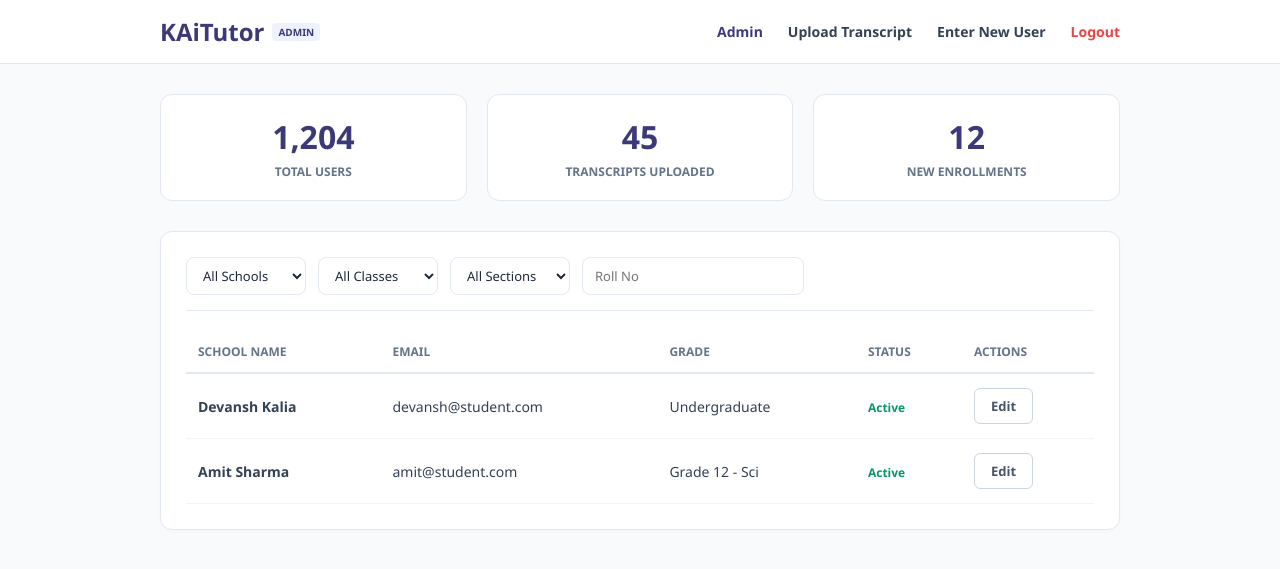
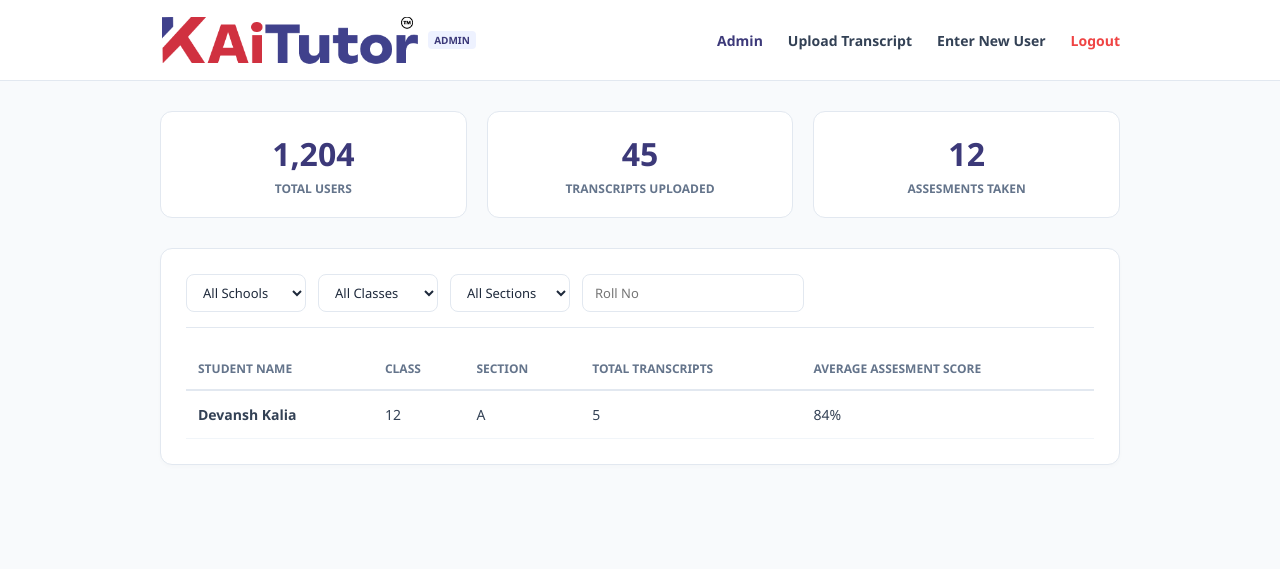
Before and after one commit to Kunal29-techie/K-AITutor, a Flask app: template templates/admin2.html in a window 1280 px wide. Shown: the top 569 px of the page. Run offline with Flask 3, Linux system fonts and the light colour scheme; the template is opened without the code that fills it, so the values that code supplies are empty.

Commit message:
fixed the whole frontend for admin

```diff
--- a/jscript/admin.js
+++ b/jscript/admin.js
@@ -198,7 +198,6 @@ function showTab(tabName) {
 
 
 function applyFilters() {
-    const school = document.getElementById("filterSchool").value.toLowerCase();
     const classVal = document.getElementById("filterClass").value.toLowerCase();
     const section = document.getElementById("filterSection").value.toLowerCase();
     const roll = document.getElementById("filterRoll").value.toLowerCase();
@@ -208,18 +207,16 @@ function applyFilters() {
     rows.forEach(row => {
         const cells = row.querySelectorAll("td");
 
-        const schoolCell = cells[1]?.textContent.toLowerCase();   // adjust index
-        const classCell = cells[2]?.textContent.toLowerCase();
-        const sectionCell = cells[3]?.textContent.toLowerCase();
-        const rollCell = cells[4]?.textContent.toLowerCase();
+        const classCell = cells[1]?.textContent.toLowerCase();
+        const sectionCell = cells[2]?.textContent.toLowerCase();
+        const nameCell = cells[0]?.textContent.toLowerCase();
 
-        const matchSchool = !school || schoolCell.includes(school);
         const matchClass = !classVal || classCell.includes(classVal);
         const matchSection = !section || sectionCell.includes(section);
-        const matchRoll = !roll || rollCell.includes(roll);
+        const matchRoll = !roll || nameCell.includes(roll);
 
         row.style.display =
-            (matchSchool && matchClass && matchSection && matchRoll)
+            (matchClass && matchSection && matchRoll)
             ? ""
             : "none";
     });
--- a/styless/admin.css
+++ b/styless/admin.css
@@ -27,6 +27,30 @@
         /* ========= NAV ========= */
         .nav { background: white; border-bottom: 1px solid var(--border); padding: 15px 0; position: sticky; top: 0; z-index: 100; }
         .nav-container { max-width: 1000px; margin: 0 auto; display: flex; justify-content: space-between; align-items: center; padding: 0 20px; }
+
+
+        /* ===== NAV BRAND (Logo Replacement) ===== */
+.nav-brand {
+    display: flex;
+    align-items: center;
+    gap: 8px;
+}
+
+.nav-logo-img {
+    height: 50px;   /* same visual height as previous 24px text */
+    width: auto;
+    object-fit: contain;
+}
+
+.admin-badge {
+    font-size: 10px;
+    background: #eef2ff;
+    color: #3C3979;
+    padding: 2px 6px;
+    border-radius: 4px;
+    font-weight: 700;
+}
+
 
         /* ========= LAYOUT ========= */
         .dashboard-container { max-width: 1000px; margin: 30px auto; padding: 0 20px; }
@@ -67,19 +91,24 @@
     transition: 0.2s;
 }
 /* ===== Hover Effect (Brand Accent Red) ===== */
-.filter-select:hover,
-.filter-input:hover {
+.filter-select:hover{
+
     background: #DC3545;
     border-color: #DC3545;
     color: white;
+}
+.filter-input:hover{
+    background-color:#DC3545;
+    box-shadow: 0 0 0 3px rgba(220,53,69,0.15);
 }
 
 /* Keep white text when focused */
 .filter-select:focus,
 .filter-input:focus {
-    background: #DC3545;
     border-color: #DC3545;
-    color: white;
+    box-shadow: 0 0 0 3px rgba(220,53,69,0.2);
+    background: white;   /* prevent red background */
+    color: var(--text-dark);
 }
 
 
--- a/templates/admin2.html
+++ b/templates/admin2.html
@@ -13,10 +13,11 @@
 
 <nav class="nav">
     <div class="nav-container">
-        <a href="#" style="text-decoration:none; display:flex; align-items:center; gap:8px;">
-            <span style="font-weight:800; font-size:24px; color:#3C3979;">KAiTutor</span>
-            <span style="font-size:10px; vertical-align:top; background:#eef2ff; color:#3C3979; padding:2px 6px; border-radius:4px; font-weight:700;">ADMIN</span>
-        </a>
+        <a href="#" class="nav-brand">
+    <img src="../kaitutor-logo.png" alt="KAiTutor Logo" class="nav-logo-img">
+    <span class="admin-badge">ADMIN</span>
+</a>
+
         <div style="display:flex; align-items:center; gap:25px; font-size:14px; font-weight:600; color:#334155;">
             <a href="#" onclick="showTab('users')" id="navUser" style="cursor:pointer; color:#3C3979;">Admin</a>
 
@@ -33,7 +34,7 @@
     <div id="statsSection" class="stats-grid">
         <div class="stat-card"><div class="stat-val">1,204</div><div class="stat-lbl">Total Users</div></div>
         <div class="stat-card"><div class="stat-val">45</div><div class="stat-lbl">Transcripts Uploaded</div></div>
-        <div class="stat-card"><div class="stat-val">12</div><div class="stat-lbl">New Enrollments</div></div>
+        <div class="stat-card"><div class="stat-val">12</div><div class="stat-lbl">Assesments Taken</div></div>
     </div>
 
     <div id="usersTab" class="tab-content active">
@@ -91,14 +92,14 @@
             <table class="admin-table">
                 <thead>
                     <tr>
-                        <th>School&nbsp;Name</th>
-                        <th>Email</th>
-                        <th>Grade</th>
-                        <th>Status</th>
-                        <th>Actions</th>
+                        <th>Student&nbsp;Name</th>
+                        <th>Class</th>
+                        <th>Section</th>
+                        <th>Total Transcripts</th>
+                        <th>Average Assesment score</th>
                     </tr>
                 </thead>
-                <tbody>
+                <!-- <tbody>
                     <tr>
                         <td><strong>Devansh Kalia</strong></td>
                         <td>devansh@student.com</td>
@@ -113,7 +114,17 @@
                         <td><span style="color:#059669; font-weight:700; font-size:12px;">Active</span></td>
                         <td><button class="btn-outline">Edit</button></td>
                     </tr>
-                </tbody>
+                </tbody> -->
+                <tbody id="studentTableBody">
+    <tr>
+        <td><strong>Devansh Kalia</strong></td>
+        <td>12</td>
+        <td>A</td>
+        <td>5</td>
+        <td>84%</td>
+    </tr>
+</tbody>
+
             </table>
         </div>
     </div>
```
